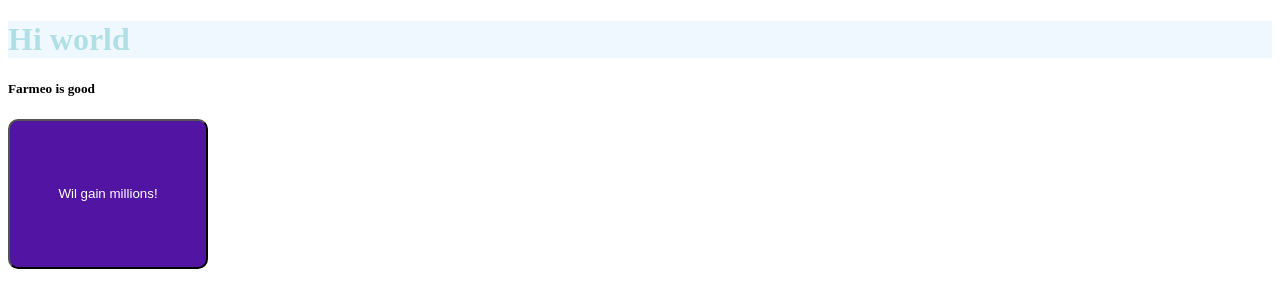
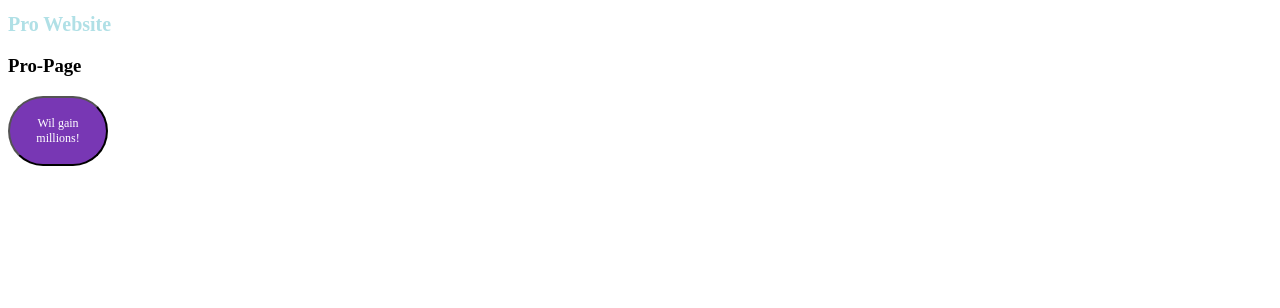
Before and after one commit to InD0GaMeR/Nigga, a plain HTML site: page index.html in a window 1280 px wide. Drawn offline with Linux system fonts and the light colour scheme.

Commit message:
Add files via upload

```diff
--- a/index.html
+++ b/index.html
@@ -4,15 +4,15 @@
     <meta charset="UTF-8">
     <meta name="viewport" content="width=device-width, initial-scale=1.0">
 
-    <link rel="stylesheet" href="./styles.css">
+    <link rel="stylesheet" type="text/css" href="./styles.css">
     <title>KlK</title>
 
   </head>
   <body>
 
-    <h1 class="titulo color">Hi world</h1>
+    <h1 class="titulo word">Pro Website</h1>
 
-    <h5 class="border">Farmeo is good</h5>
+    <h3 class="border">Pro-Page</h3>
     <button class="boton"type="button">Wil gain millions!</button>
 
   </body>
--- a/styles.css
+++ b/styles.css
@@ -1,12 +1,19 @@
 
 .boton {
     color: #ffffff;
-    background-color: rgb(82, 20, 163);
-    border-radius: 10px;
-    width: 200px;
-    height: 150px;
+    font-family: 'Times New Roman';
+    background-color: rgb(120, 55, 180);
+    border-radius: 55px;
+    width: 100px;
+    height: 70px;
+    font-size: 12px;
 }
 
+.word {
+    font-family: 'Times New Roman';
+    font-size: 20px
+
+}
 
 .titulo {
     color:powderblue;
@@ -14,11 +21,3 @@
 .titulo_2 {
     color:floralwhite;
 }
-
-.color {
-    background-color: aliceblue;
-}
-
-.color_2 {
-    background-color: darkslategrey;
-}
```
